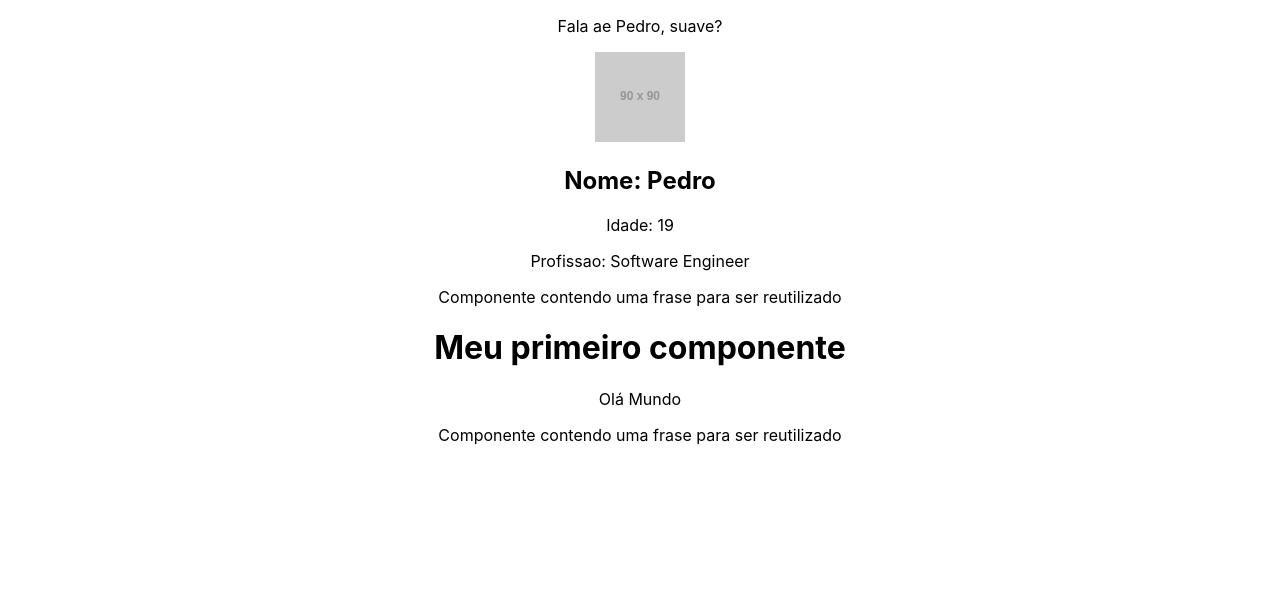
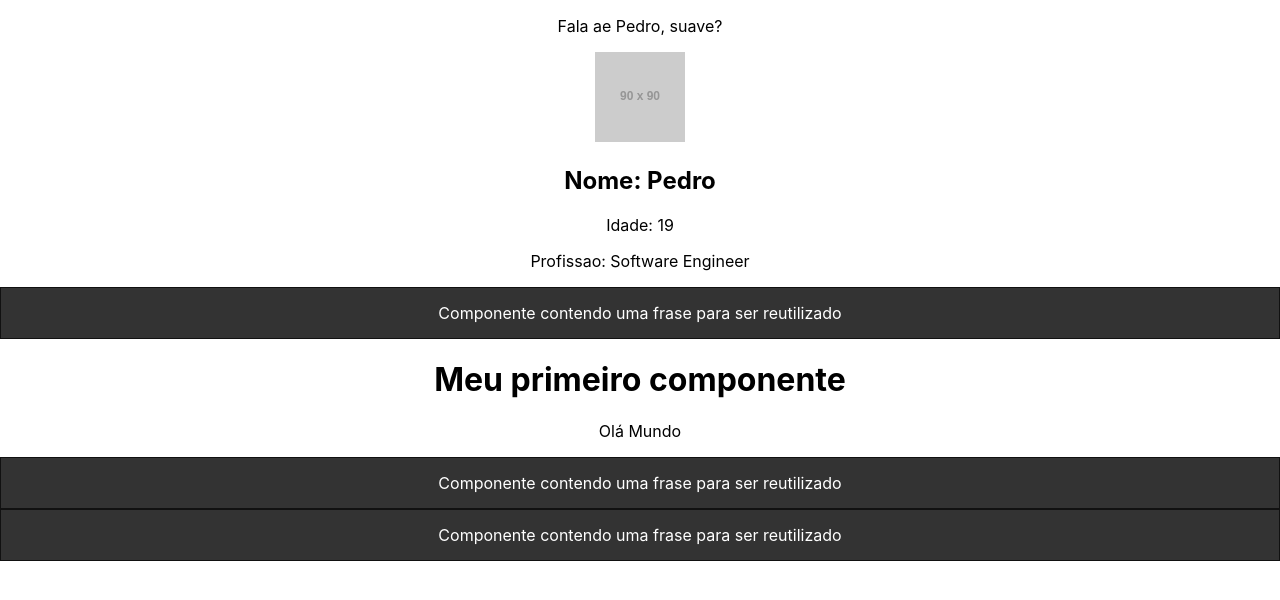
Before and after one commit to PedroMaiaAlves/ReactAulas, a React (Create React App) app: page / in a window 1280 px wide. Shown: the top 600 px of the page. Built offline with nearby package versions, Linux system fonts and the light colour scheme.

Commit message:
AULA 6 - Implementação com CSS Modules

```diff
--- a/src/App.js
+++ b/src/App.js
@@ -3,6 +3,7 @@
 import HelloWorld  from './components/HelloWorld';
 import SayMyName from './components/SayMyName';
 import Pessoa from './components/Pessoa';
+import Frase from './components/Frase';
 
 function App() {
 
@@ -16,6 +17,7 @@
       profissao="Software Engineer"
       foto="https://placehold.co/90x90"/>
       <HelloWorld />
+      <Frase />
     </div>
   );
 }
--- a/src/components/Frase.jsx
+++ b/src/components/Frase.jsx
@@ -1,7 +1,9 @@
+import styles from './Frase.module.css'
+
 function frase(){
     return(
-        <div className="Frase">
-            <p>Componente contendo uma frase para ser reutilizado</p>
+        <div className={styles.fraseContainer}>
+            <p className={styles.fraseContent}>Componente contendo uma frase para ser reutilizado</p>
         </div>
     );
 }
--- /dev/null
+++ b/src/components/Frase.module.css
@@ -0,0 +1,11 @@
+.fraseContainer {
+    background-color: #333;
+    border: 1px solid #111;
+}
+
+.fraseContent{
+    color: #FFF;
+    background-color: #333;
+    margin: 0;
+    padding: 15px;
+}
```
